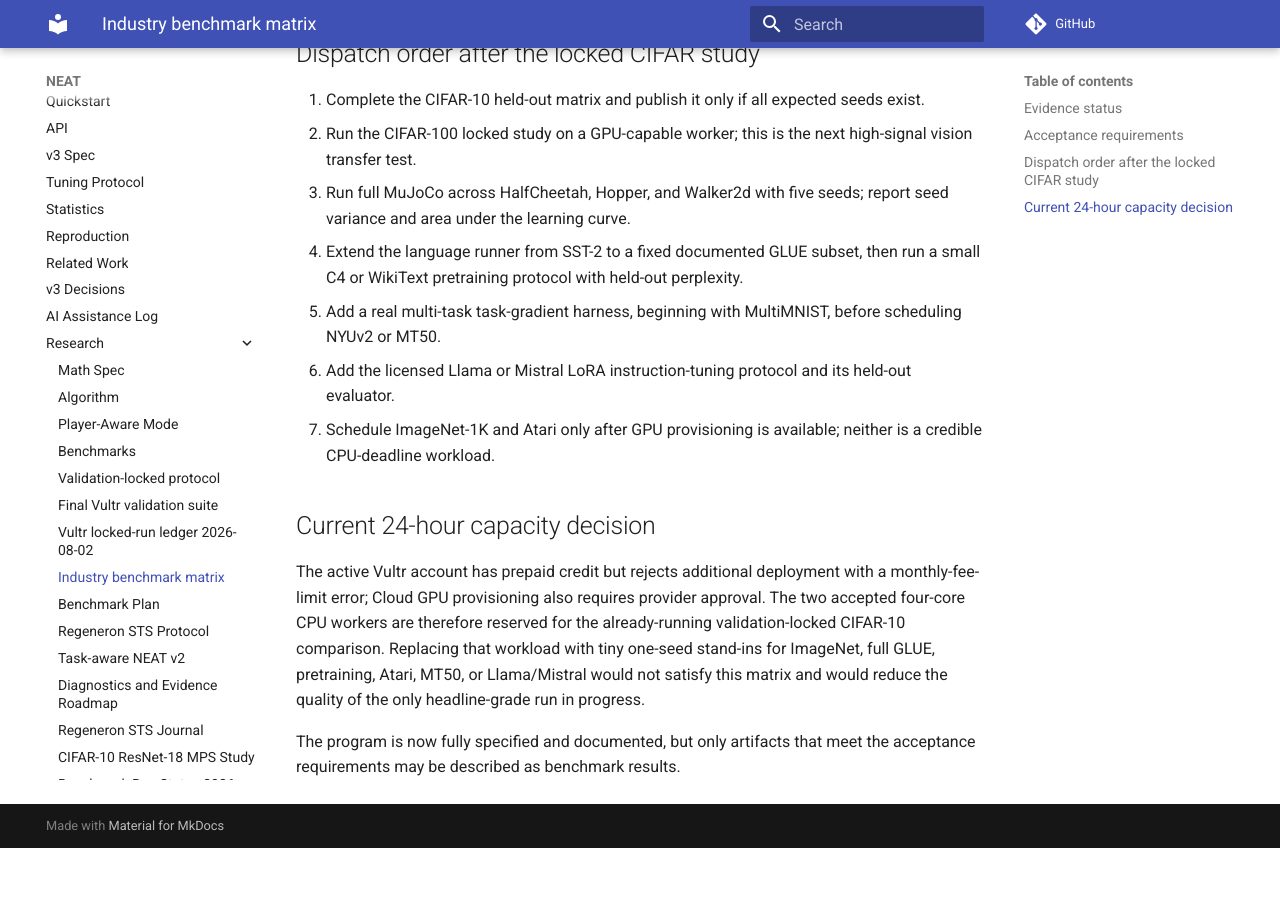
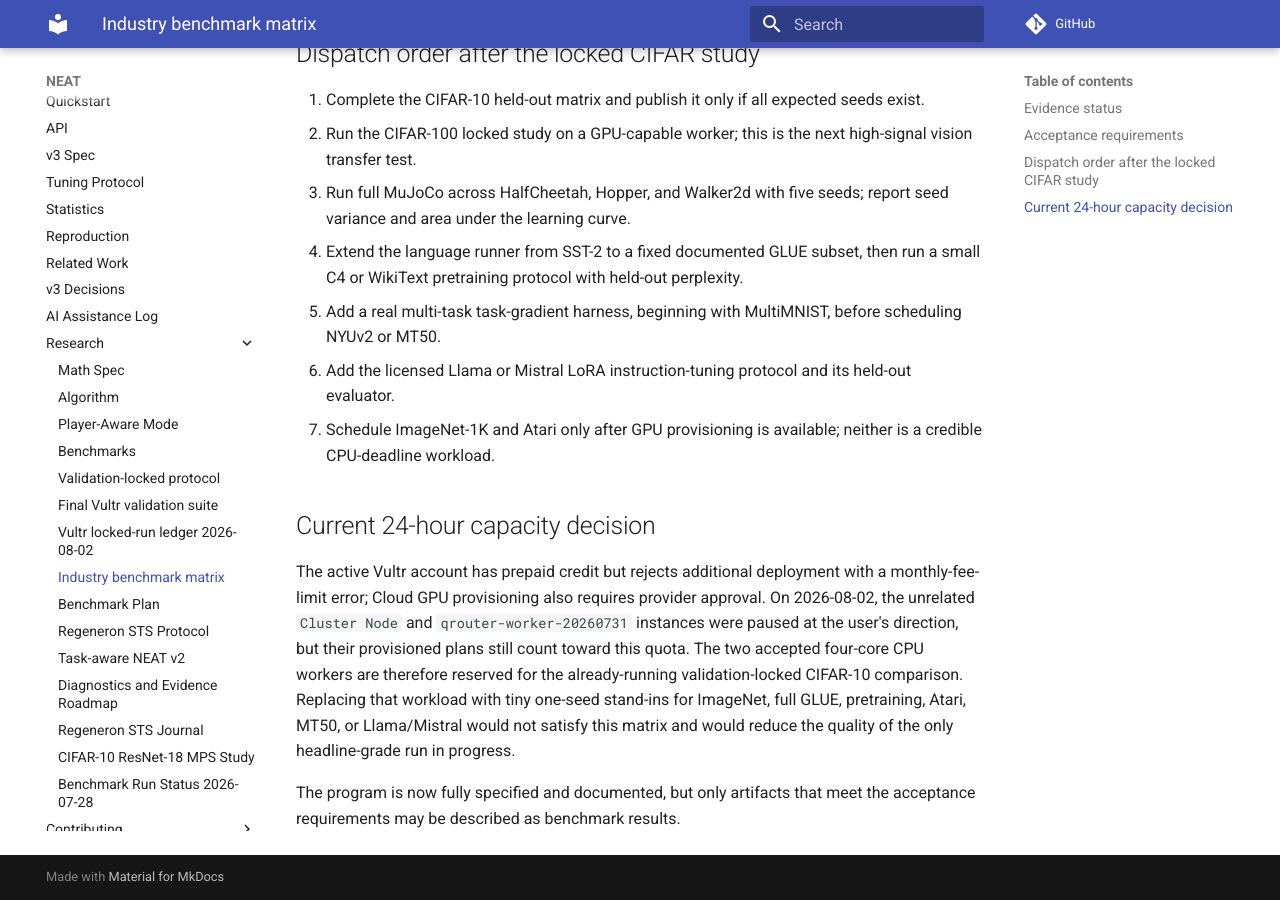
Before and after one commit to ItCodinTime/NEAT, an MkDocs documentation site: the page built from docs/research/industry-benchmark-matrix.md, in a window 1280 px wide and 900 px high, scrolled down 2028 px. Built offline with MkDocs 1.6.1 and Material for MkDocs 9.7.7, drawn with Linux system fonts in a browser that asks for light colours; comment, search, counter and statistics services are not loaded; before the commit the page ends 2876 px from its top, so only the background shows below that.

Commit message:
docs: record paused Vultr capacity

```diff
--- a/docs/research/industry-benchmark-matrix.md
+++ b/docs/research/industry-benchmark-matrix.md
@@ -62,11 +62,14 @@ Every future category must record the following before results are promoted:
 
 The active Vultr account has prepaid credit but rejects additional deployment
 with a monthly-fee-limit error; Cloud GPU provisioning also requires provider
-approval. The two accepted four-core CPU workers are therefore reserved for
-the already-running validation-locked CIFAR-10 comparison. Replacing that
-workload with tiny one-seed stand-ins for ImageNet, full GLUE, pretraining,
-Atari, MT50, or Llama/Mistral would not satisfy this matrix and would reduce
-the quality of the only headline-grade run in progress.
+approval. On 2026-08-02, the unrelated `Cluster Node` and
+`qrouter-worker-20260731` instances were paused at the user's direction, but
+their provisioned plans still count toward this quota. The two accepted
+four-core CPU workers are therefore reserved for the already-running
+validation-locked CIFAR-10 comparison. Replacing that workload with tiny
+one-seed stand-ins for ImageNet, full GLUE, pretraining, Atari, MT50, or
+Llama/Mistral would not satisfy this matrix and would reduce the quality of the
+only headline-grade run in progress.
 
 The program is now fully specified and documented, but only artifacts that
 meet the acceptance requirements may be described as benchmark results.
```
Also changed, not shown: docs/research/vultr-locked-run-ledger-2026-08-02.md (+8 -4 lines).
